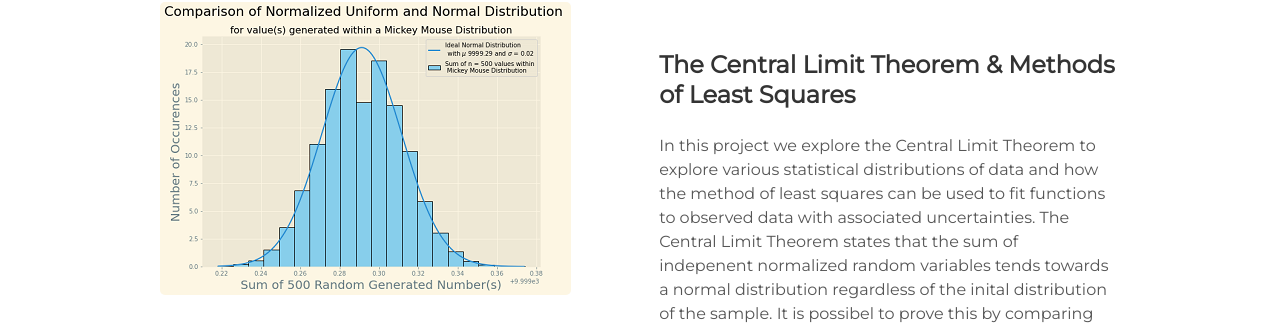
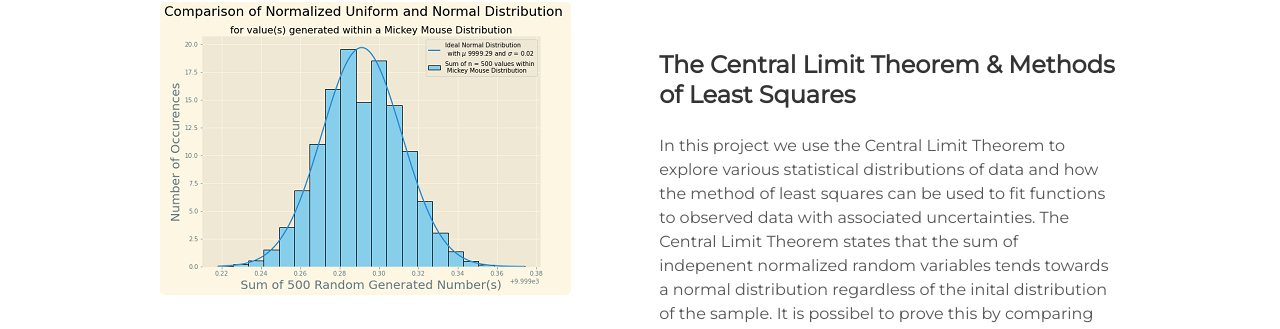
Before and after one commit to bcchap/tester, a Jekyll site: the page built from index.html, in a window 1280 px wide and 900 px high, scrolled down 3782 px. Shown: the part 218-547 px from the top of the window. Built offline with Jekyll 4.4.1, drawn with Linux system fonts in a browser that asks for light colours; some of the changed text lies outside the part shown.

Commit message:
Add files via upload

```diff
--- a/_includes/projects.html
+++ b/_includes/projects.html
@@ -43,7 +43,7 @@
     Rather than utilizing predetermined points prior to integration,
     the Monte Carlo method takes a random sampling of points within an interval where all points have equal probability of occurring.
     Utilizing this technique, it is possible to solve 1-D, 3-D, and improper integrals with integrable singularities by increasing the number of random points generated. </p>
-    <a class="project-link" href="https://github.com/bcchap/school-assignments/tree/computational-physics/computational-physics/monte-carlo">Full Report Here</a>
+    <a class="project-link" href="https://github.com/bcchap/school-assignments/blob/computational-physics/computational-physics/monte-carlo/monte-carlo-report.pdf">Full Report Here</a>
   </div>
 </div>
 
@@ -53,7 +53,7 @@
   </div>
   <div class="contents-right">
     <h3> The Central Limit Theorem & Methods of Least Squares </h3>
-    <p> In this project we explore the Central Limit Theorem to explore various statistical distributions of data and how the method of least squares can be used to fit functions to observed data with associated uncertainties.
+    <p> In this project we use the Central Limit Theorem to explore various statistical distributions of data and how the method of least squares can be used to fit functions to observed data with associated uncertainties.
        The Central Limit Theorem states that the sum of indepenent normalized random variables tends towards a normal distribution regardless of the inital distribution of the sample.
        It is possibel to prove this by comparing various sample and summed distributions to a normal distribution. </p>
     <a class="project-link" href="https://github.com/bcchap/school-assignments/blob/computational-physics/computational-physics/central-limit/central-limit-theorem-a-b-report.pdf">Full Report (Part 1) Here</a>
```
